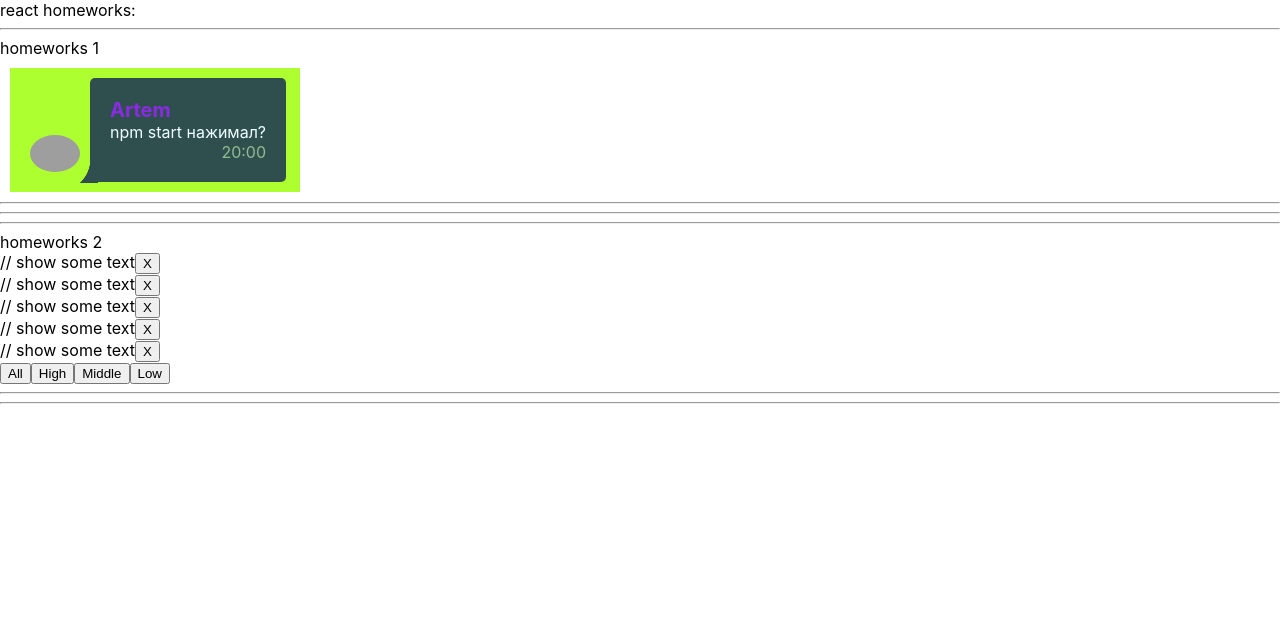
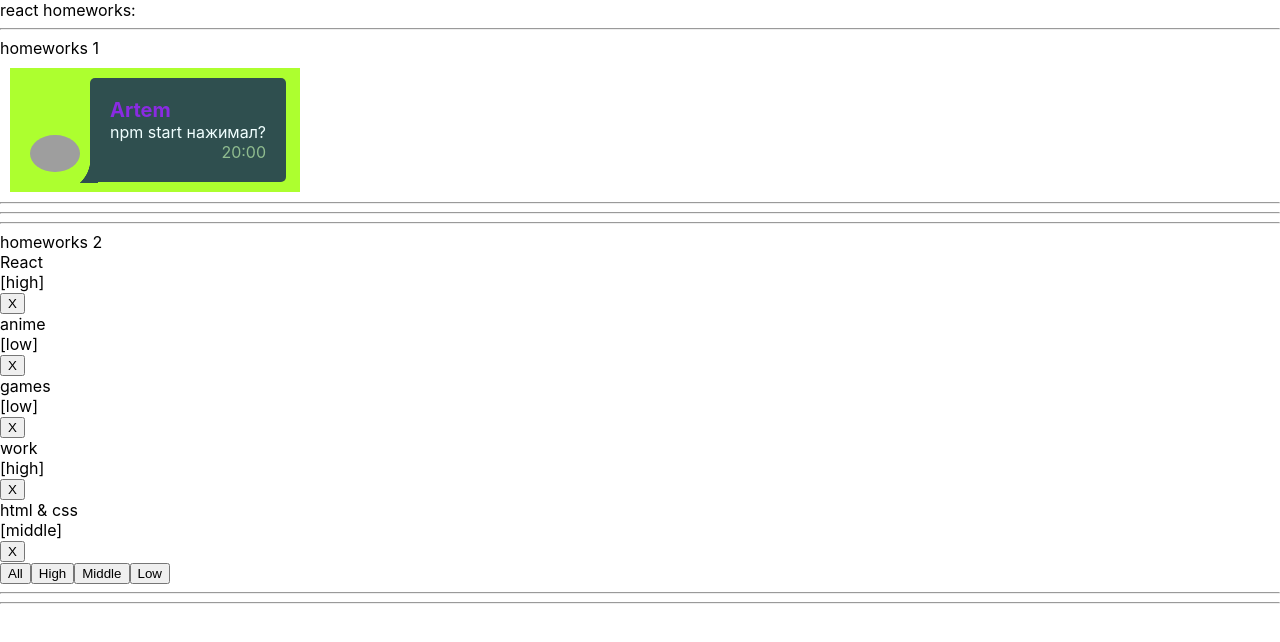
Before and after one commit to Pronat/homeworks-by-ignat, a React (Create React App) app: page / in a window 1280 px wide. Shown: the top 642 px of the page. Built offline with nearby package versions, Linux system fonts and the light colour scheme; grey boxes are pictures that could not be loaded.

Commit message:
task-2.5

```diff
--- a/src/p2-homeworks/h2/Affair.tsx
+++ b/src/p2-homeworks/h2/Affair.tsx
@@ -1,17 +1,20 @@
 import React from 'react'
+import {AffairType} from "./HW2";
 
 type AffairPropsType = {
     // key не нужно типизировать
-    affair: any // need to fix any
-    deleteAffairCallback: any // need to fix any
+    affair: AffairType // need to fix any
+    deleteAffairCallback: (id: number) => void // need to fix any
 }
 
 function Affair(props: AffairPropsType) {
-    const deleteCallback = () => {}// need to fix
+    const deleteCallback = () => {props.deleteAffairCallback(props.affair._id)}// need to fix
 
     return (
         <div>
-            // show some text
+            <div>{props.affair.name}</div>
+            <div>[{props.affair.priority}]</div>
+
 
             <button onClick={deleteCallback}>X</button>
         </div>
--- a/src/p2-homeworks/h2/Affairs.tsx
+++ b/src/p2-homeworks/h2/Affairs.tsx
@@ -1,11 +1,11 @@
 import React from 'react'
 import Affair from './Affair'
-import {AffairType} from './HW2'
+import {AffairType, FilterType} from './HW2'
 
 type AffairsPropsType = { // need to fix any
-    data: any
-    setFilter: any
-    deleteAffairCallback: any
+    data: AffairType[]
+    setFilter: (filter:FilterType) => void
+    deleteAffairCallback: (id:number) => void
 }
 
 function Affairs(props: AffairsPropsType) {
@@ -17,10 +17,19 @@
         />
     ))
 
-    const setAll = () => {} // need to fix
-    const setHigh = () => {}
-    const setMiddle = () => {}
-    const setLow = () => {}
+    const setAll = () => {
+        props.setFilter('all')
+    } // need to fix
+
+    const setHigh = () => {
+        props.setFilter('high')
+    }
+    const setMiddle = () => {
+        props.setFilter('middle')
+    }
+    const setLow = () => {
+        props.setFilter('low')
+    }
 
     return (
         <div>
--- a/src/p2-homeworks/h2/HW2.tsx
+++ b/src/p2-homeworks/h2/HW2.tsx
@@ -33,15 +33,15 @@
     // need to fix
 }
 export const deleteAffair = (affairs: AffairType[], _id: number): AffairType[] => { // need to fix any
-    return  affairs.filter(a => _id !== _id)// need to fix
+    return  affairs.filter(a => a._id !== _id)// need to fix
 }
 
 function HW2() {
-    const [affairs, setAffairs] = useState<any>(defaultAffairs) // need to fix any
+    const [affairs, setAffairs] = useState<AffairType[]>(defaultAffairs) // need to fix any
     const [filter, setFilter] = useState<FilterType>('all')
 
     const filteredAffairs = filterAffairs(affairs, filter)
-    const deleteAffairCallback = (_id: any) => setAffairs(deleteAffair(affairs, _id)) // need to fix any
+    const deleteAffairCallback = (_id: number) => setAffairs(deleteAffair(affairs, _id)) // need to fix any
 
     return (
         <div>
```
